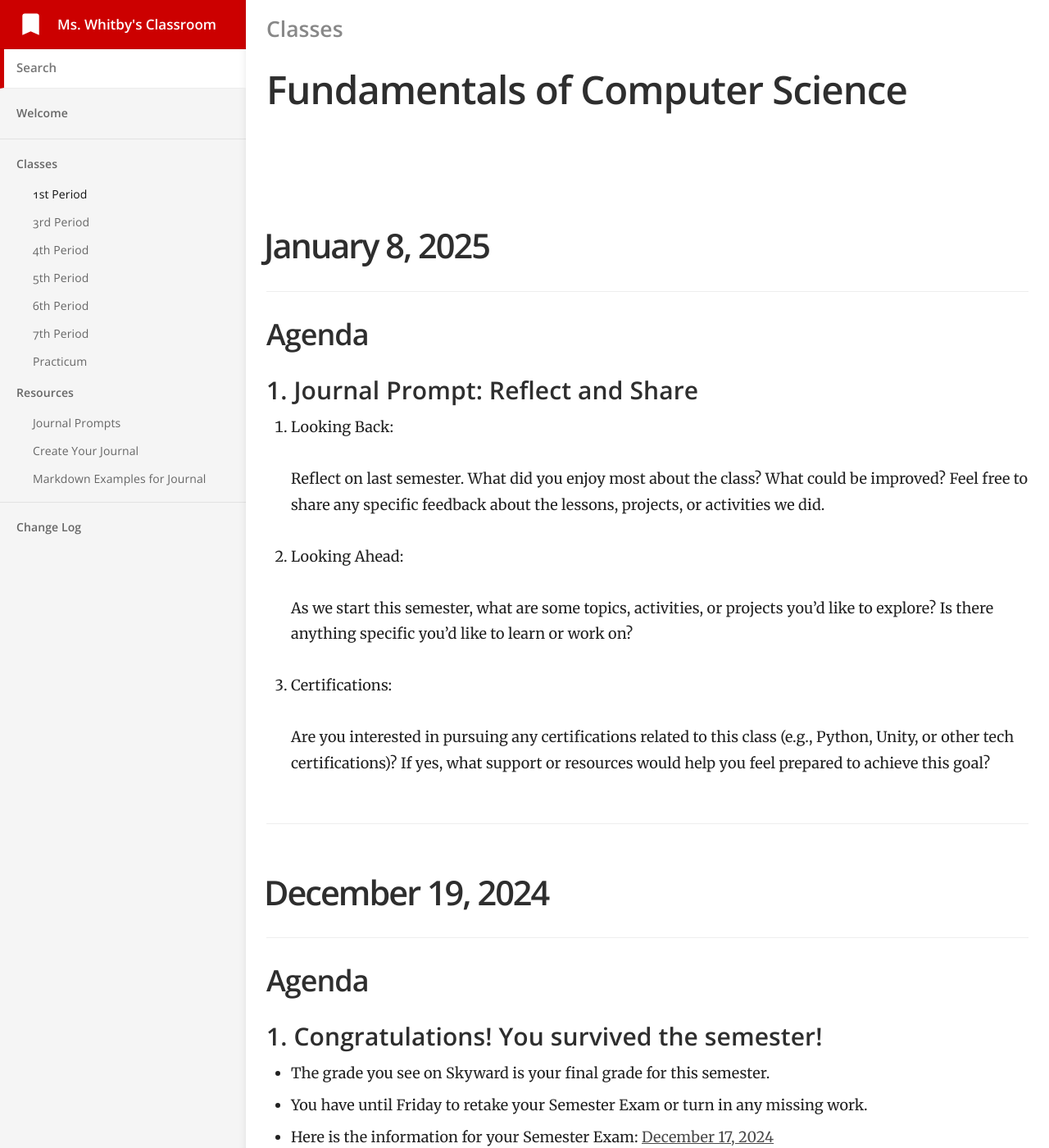
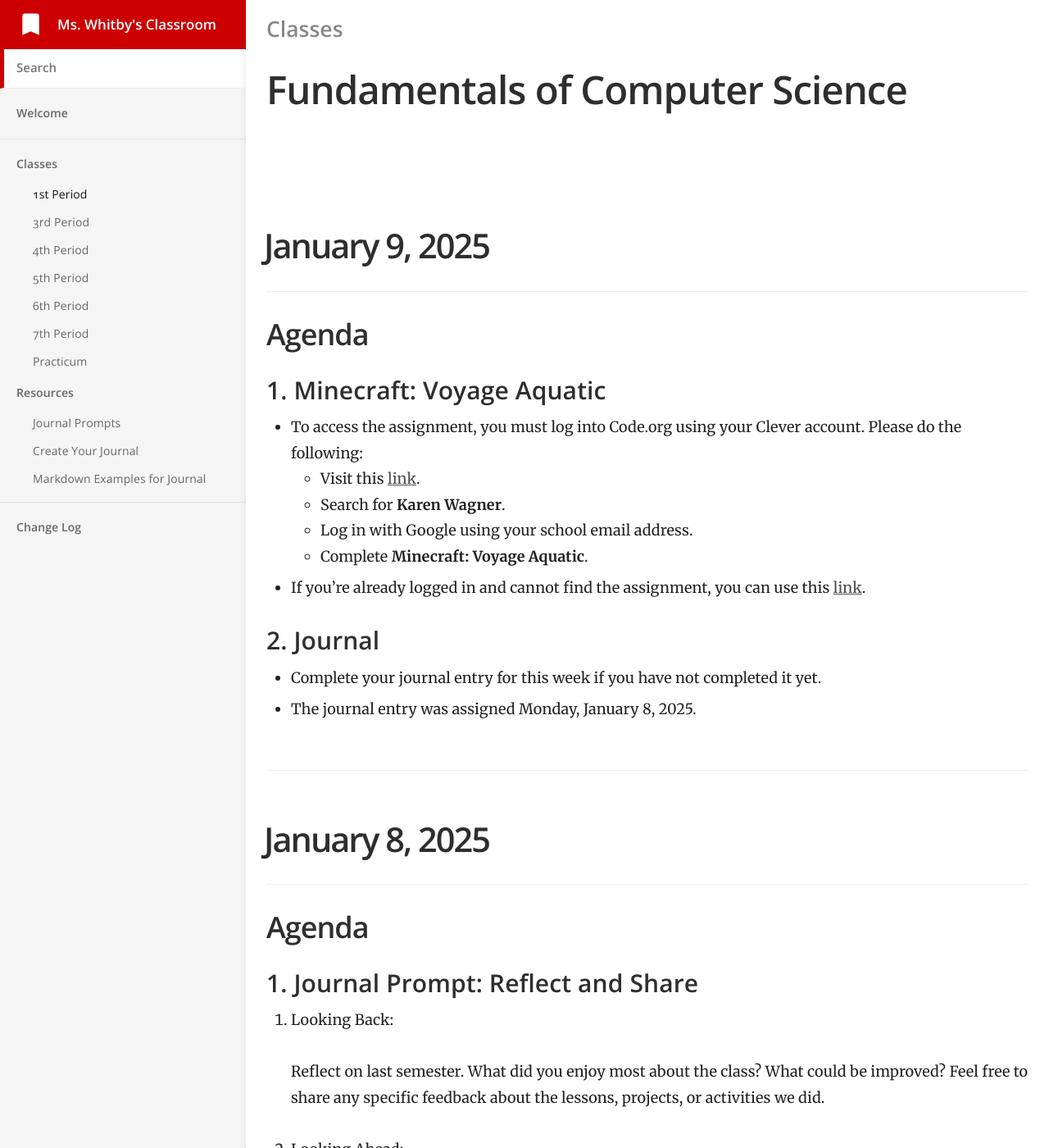
Before and after one commit to mswhitby/classroom, a Jekyll site: the page built from _docs/classes/1st.md, in a window 1280 px wide and 1400 px high. Shown: the whole window at 82% size. Built offline with Jekyll 4.4.1, drawn with Linux system fonts in a browser that asks for light colours.

Commit message:
Updated lessons

```diff
--- a/_docs/classes/1st.md
+++ b/_docs/classes/1st.md
@@ -4,6 +4,27 @@ subtitle: Fundamentals of Computer Science
 category: Classes
 order: 1
 ---
+
+# January 9, 2025
+
+## Agenda
+
+### 1. Minecraft: Voyage Aquatic
+
+- To access the assignment, you must log into Code.org using your Clever account. Please do the following:
+    - Visit this [link](https://clever.com/oauth/district-picker?client_id=2f27405716644a951b23&redirect_uri=https%3A%2F%2Fstudio.code.org%2Fusers%2Fauth%2Fclever%2Fcallback&response_type=code&state=ede33ff61289cf32708a0f54079cdd23e31d0b0a02b0e0e8).
+    - Search for **Karen Wagner**.
+    - Log in with Google using your school email address.
+    - Complete **Minecraft: Voyage Aquatic**.
+
+- If you're already logged in and cannot find the assignment, you can use this [link](https://studio.code.org/s/aquatic?section_id=5691487).
+
+### 2. Journal
+
+- Complete your journal entry for this week if you have not completed it yet.
+- The journal entry was assigned Monday, January 8, 2025.
+
+----
 
 # January 8, 2025
 
```
